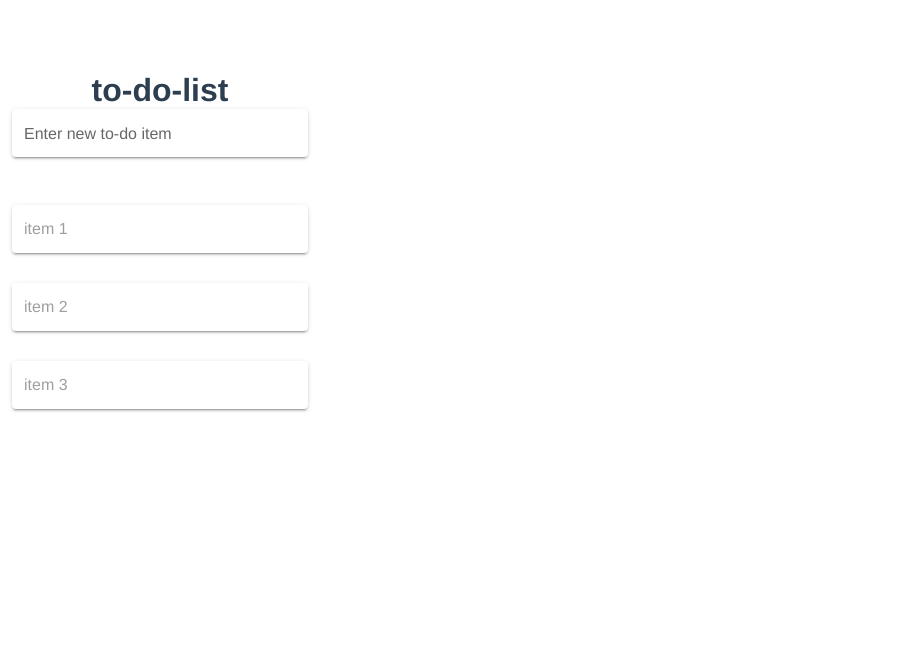
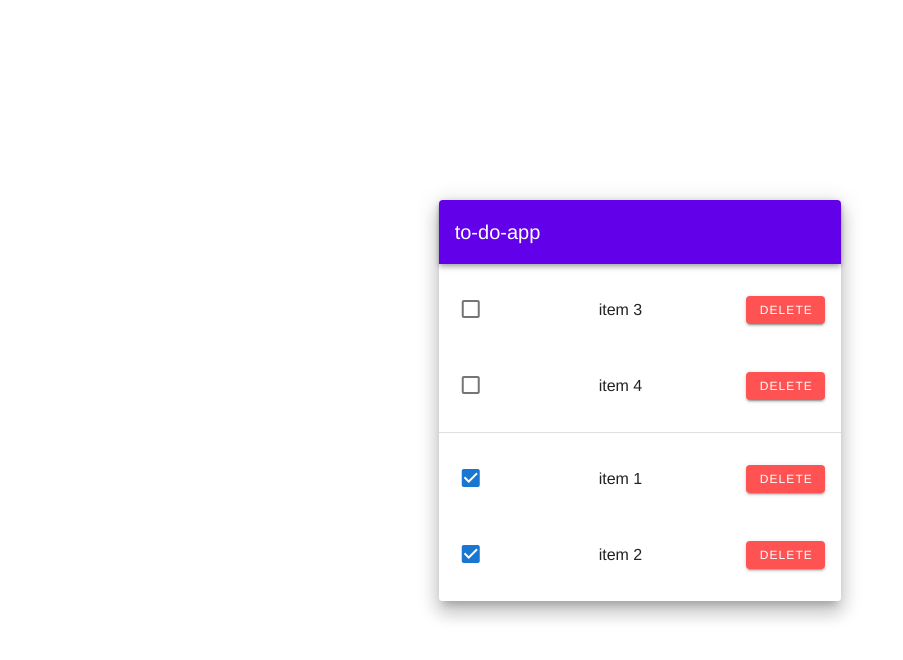
Before and after one commit to chase-mortensen/to-do-app, a Vue app: page / in a window 1280 px wide. Shown: the top 660 px of the page, without its empty margins (0-903 px from the left). Built offline with nearby package versions, Linux system fonts and the light colour scheme.

Commit message:
layout is looking better, weird behavior with the checkboxes right now

```diff
--- a/src/App.vue
+++ b/src/App.vue
@@ -1,33 +1,22 @@
 <template>
-  <div id="app">
-    <v-col cols="12" sm="6" md="3">
-      <h1>to-do-list</h1>
-      <v-text-field
-        label="Enter new to-do item"
-        name="newItem"
-        solo
-      ></v-text-field><br>
-      <app-list-item v-for="(item, i) in list" :key="i">
-        <v-text-field
-          solo
-          :value="item"
-          disabled
-        >
-
-        </v-text-field>
-      </app-list-item>
-    </v-col>
-  </div>
+  <!-- <div id="app"> -->
+    <v-app>
+      <v-main>
+        <app-todo-list></app-todo-list>
+      </v-main>
+    </v-app>
+  <!-- </div> -->
 </template>
 
 <script>
-import ListItem from './components/ListItem';
+// import ListItem from './components/ListItem';
+import TodoList from './components/TodoList.vue';
 
 export default {
   name: 'App',
 
   components: {
-    'app-list-item': ListItem,
+    'app-todo-list': TodoList,
   },
 
   data: () => ({
@@ -44,6 +33,7 @@ export default {
   -moz-osx-font-smoothing: grayscale;
   text-align: center;
   color: #2c3e50;
-  margin-top: 60px;
+  margin-left: auto;
+  margin-right: auto;
 }
 </style>
--- /dev/null
+++ b/src/components/TodoList.vue
@@ -0,0 +1,83 @@
+<template>
+  <v-container
+    class="fill-height"
+    fluid
+  >
+    <v-row
+      align="center"
+      justify="center"
+    >
+      <v-col
+        cols="12"
+        sm="8"
+        md="4"
+      >
+        <v-card
+        class="elevation-12"
+        >
+          <v-toolbar
+            color="deep-purple accent-4"
+            dark
+          >
+            <v-toolbar-title>to-do-app</v-toolbar-title>
+            <v-spacer></v-spacer>
+          </v-toolbar>
+          <v-list>
+            <v-list-item
+              v-for="(item, i) in todoItems.filter(item => !item.complete)"
+              :key="i"
+              @click="console.log()"
+            >
+              <v-list-item-avatar>
+                <v-checkbox v-model="item.complete"></v-checkbox>
+              </v-list-item-avatar>
+              <v-list-item-content>
+                <v-list-item-title v-text="item.title"></v-list-item-title>
+              </v-list-item-content>
+              <v-list-item-icon>
+                <div class="my-2">
+                  <v-btn small color="error">Delete</v-btn>
+                </div>
+              </v-list-item-icon>
+            </v-list-item>
+          </v-list>
+          <v-divider></v-divider>
+          <v-list>
+            <v-list-item
+              v-for="(item, i) in todoItems.filter(item => item.complete)"
+              :key="i"
+              @click="console.log()"
+            >
+              <v-list-item-avatar>
+                <v-checkbox v-model="item.complete"></v-checkbox>
+              </v-list-item-avatar>
+              <v-list-item-content>
+                <v-list-item-title v-text="item.title"></v-list-item-title>
+              </v-list-item-content>
+              <v-list-item-icon>
+                <div class="my-2">
+                  <v-btn small color="error">Delete</v-btn>
+                </div>
+              </v-list-item-icon>
+            </v-list-item>
+          </v-list>
+        </v-card>
+      </v-col>
+    </v-row>
+  </v-container>
+</template>
+
+<script>
+  export default {
+    data: () => ({
+      todoItems: [
+        { complete: true, title: 'item 1' },
+        { complete: true, title: 'item 2' },
+        { complete: false, title: 'item 3', },
+        { complete: false, title: 'item 4' },
+      ],
+    }),
+    computed: {
+    }
+  }
+</script>
```
Also changed, not shown: src/components/HelloWorld.vue (deleted, +0 -151 lines).
